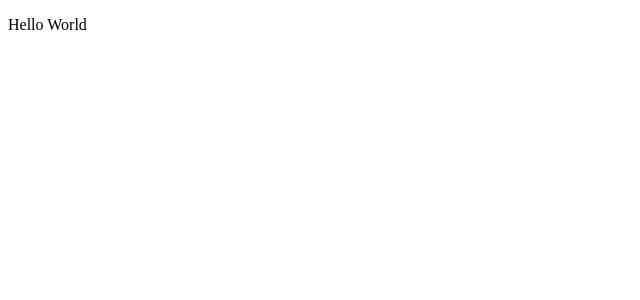
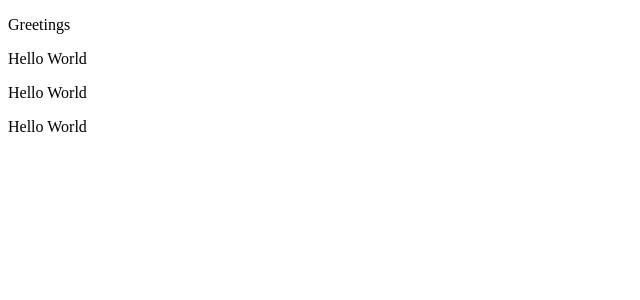
Before and after one commit to BharathanB28/ReactAppGUVI, a React (Vite) app: page / in a window 1280 px wide. Shown: the top 300 px of the page, without its empty margins (0-640 px from the left). Built offline with nearby package versions, Linux system fonts and the light colour scheme.

Commit message:
Day 2 clases going on

```diff
--- a/src/App.jsx
+++ b/src/App.jsx
@@ -1,7 +1,19 @@
-const App = () =>{
-  return(
+function Hello(){
+  return (
     <p>Hello World</p>
   )
 }
 
+function App() {
+  return(
+    <div>
+      <p>Greetings</p>
+      <Hello />
+      <Hello />
+      <Hello />
+    </div>
+
+  )
+}
+
 export default App;
```
